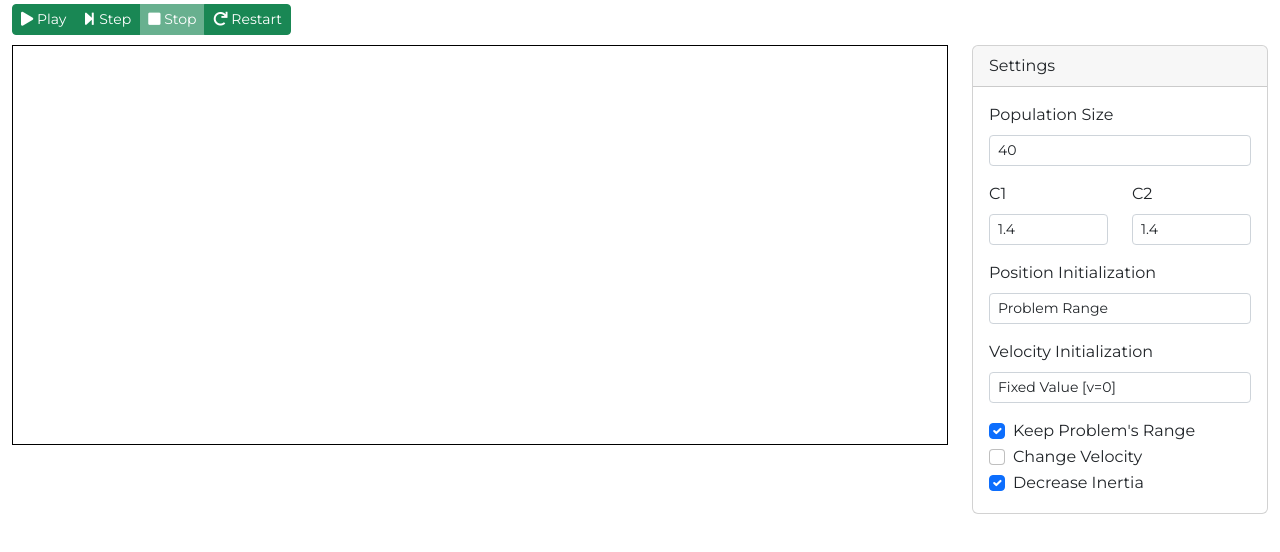
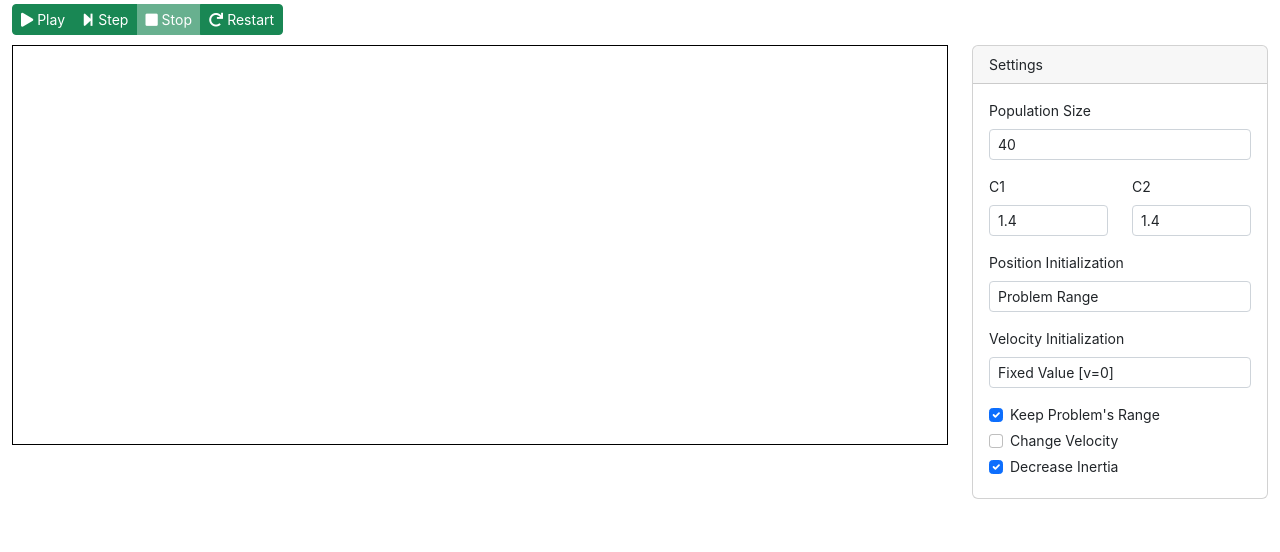
Before and after one commit to thiagodnf/pso-simulator, a website: page index.html in a window 1280 px wide. Shown: the part 62-614 px from the top of the page. Drawn offline with nearby package versions, Linux system fonts and the light colour scheme.

Commit message:
improved css

```diff
--- a/css/style.css
+++ b/css/style.css
@@ -1,5 +1,6 @@
 body{
-    font-family: montserrat,"helvetica neue",helvetica,arial,sans-serif;
+  font-family: -apple-system,BlinkMacSystemFont,"Segoe UI","Noto Sans",Helvetica,Arial,sans-serif,"Apple Color Emoji","Segoe UI Emoji";
+  font-size: 14px;
 }
 
 nav{
--- a/index.html
+++ b/index.html
@@ -12,7 +12,6 @@
 		<meta name="robots" content="index, follow">
 
         <!-- Vendors -->
-        <link rel="stylesheet" type="text/css" href="https://fonts.googleapis.com/css?family=Montserrat"/>
         <link rel="stylesheet" type="text/css" href="https://use.fontawesome.com/releases/v5.5.0/css/all.css"/>
         <link href="https://cdn.jsdelivr.net/npm/bootstrap@5.2.3/dist/css/bootstrap.min.css" rel="stylesheet" integrity="sha384-rbsA2VBKQhggwzxH7pPCaAqO46MgnOM80zW1RWuH61DGLwZJEdK2Kadq2F9CUG65" crossorigin="anonymous">
         <!-- Custom -->
```
